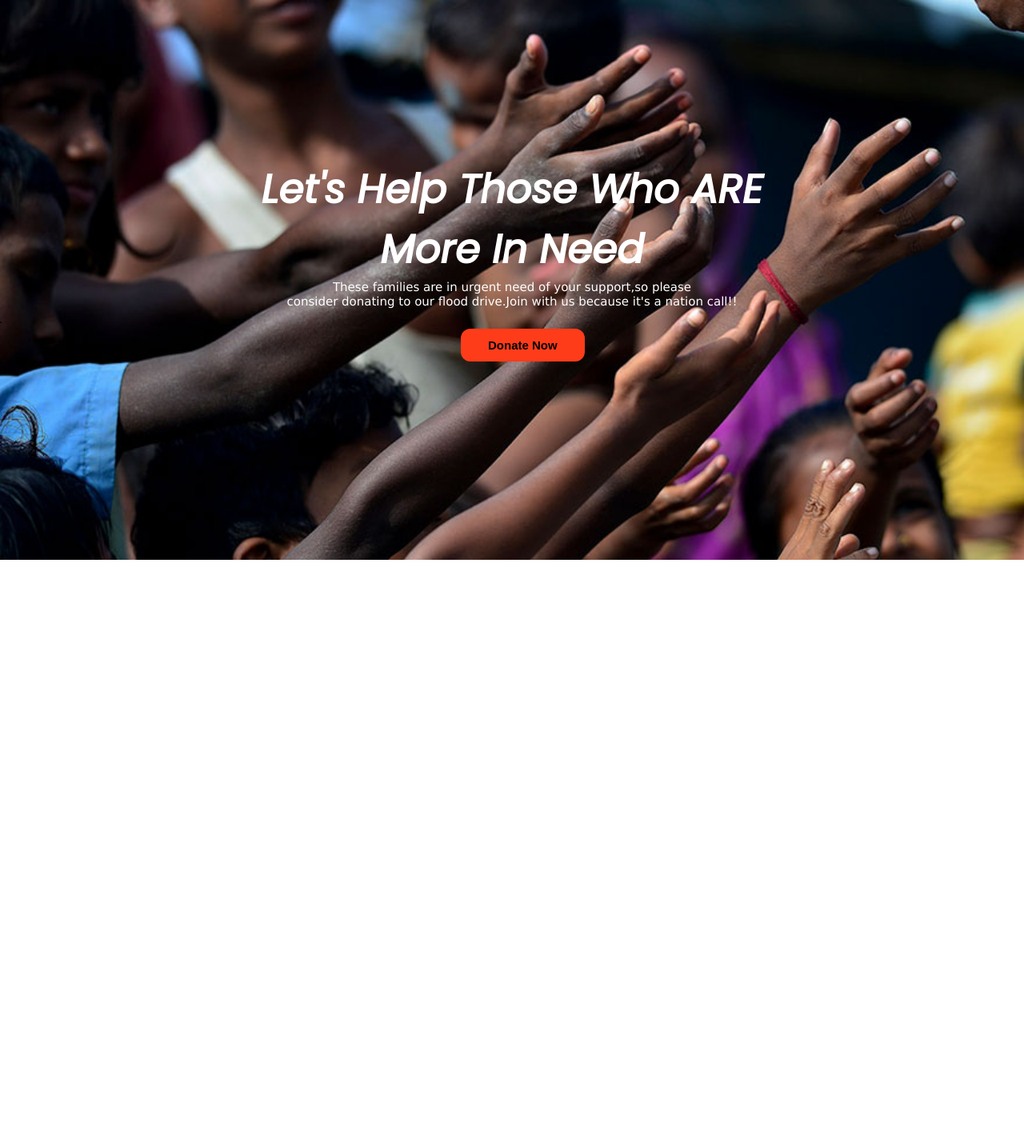
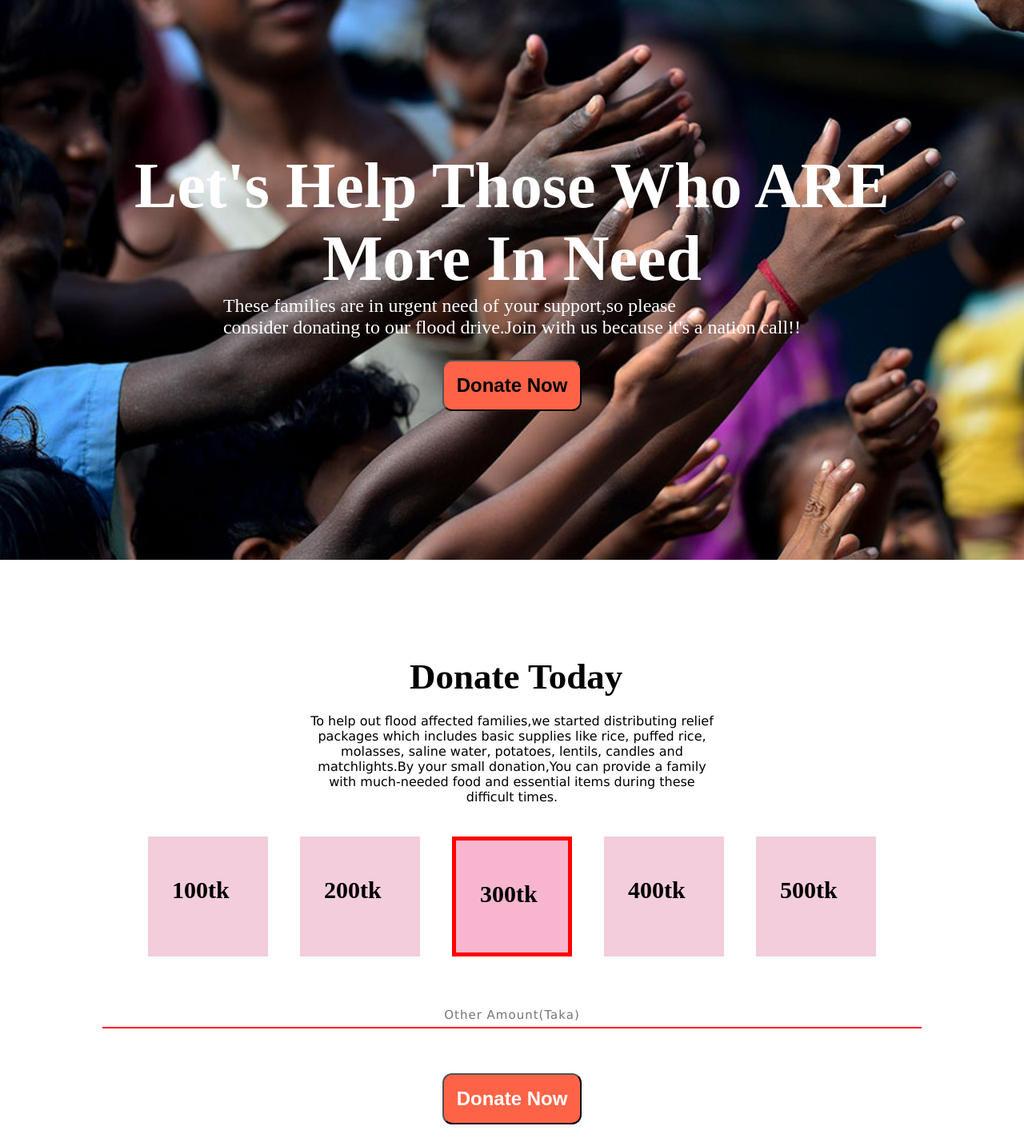
Before and after one commit to nahid-rains/developer-protfplio, a plain HTML site: page index.html in a window 1280 px wide. Shown: the top 1423 px of the page at 80% size. Before the commit the page ends 800 px from the top, so only its background shows below. Drawn offline with Linux system fonts and the light colour scheme.

Commit message:
it's an another setup

```diff
--- a/index.html
+++ b/index.html
@@ -12,24 +12,60 @@
 
 </head>
 <body>
-    <section>
-     <div class="top-banner">
-        <h1>Let's Help Those Who ARE<br> More In Need</h1>
 
-        <p>These families are in urgent need of your support,so please<br> consider donating to our flood drive.Join with us because it's a nation call!!</p>.
-        <br>
-        <button class="hero-btn">Donate Now</button>
+    <div class="top-banner">
+        <div class="child-div">
+            <h1 id="header-id">Let's Help Those Who ARE</h1>
+            <h1 id="header-id">More In Need</h1>
+
+            <p>These families are in urgent need of your support,so please<br> consider donating to our flood drive.Join with us because it's a nation call!!</p>
+            <br>
+            <button class="hero-btn1">Donate Now</button>
+        </div>
+
+    </div>
+
+    <section class="mid-banner">
+        <h1 class="header-id">Donate Today</h1>
+        <p class="para-id">To help out flood affected families,we started distributing relief packages which includes basic supplies like rice, puffed rice, molasses, saline water, potatoes, lentils, candles and matchlights.By your small donation,You can provide a family with much-needed food and essential items during these difficult times. </p>
+
+        <div class="warper-div">
+            <div class="donation-div">
+                <h1>100tk</h1>
+            </div>
+            <div class="donation-div">
+                <h1>200tk</h1>
+            </div>
+            <div class="donation1-div">
+                <h1>300tk</h1>
+            </div>
+            <div class="donation-div">
+                <h1>400tk</h1>
+            </div>
+            <div class="donation-div">
+                <h1>500tk</h1>
+            </div>
+        </div>
+        <div class="another-div">
+            <input type="text" placeholder="Other Amount(Taka)"><br>
+            <br>
+            <button class="hero-btn">Donate Now</button>
+
+        </div>
+
+    </section>
+
+       <!-- mid banner finish -->
+
+    <section class="container">
+        <h1 class="header-id">Our Donate Plan</h1>
+        <p class="para-id">We’ve decided to distribute leaflets among people first from Thursday begging for money from them, the next day we’ll go to them again and collect whatever money they give.</p> <br>
 
 
 
-     </div>
-    </section>
-    <section class="mid-banner">
-        <h1>Donate Now</h1>
-        <div>
-            <p>To help out flood affected families,we started distributing relief packages which includes basic supplies like rice, puffed rice, molasses, saline water, potatoes, lentils, candles and matchlights.By your small donation,You can provide a family with much-needed food and essential items during these difficult times.</p>
-        </div>
-    </section>
+
+   </section>
+
 
 
 </body>
--- a/style.css
+++ b/style.css
@@ -2,58 +2,134 @@
     margin: 0;
     padding: 0;
 }
-body{
-    font-family: 'Poppins', sans-serif;
-}
+
 
 .top-banner{
     width: 100%;
     height: 700px;
+    position: relative;
+    background-image: url("protimage/flood.jpg");
+    background-repeat: no-repeat;
     background-size: cover;
-    background-image: url(protimage/flood.jpg);
+}
+
+.child-div{
+    width: 100%;
+    height: 100%;
+    font-size: 24px;
+    color: white;
+    display: flex;
     justify-content: center;
-    position: absolute;
+    align-items: center;
+    flex-direction: column;
 
 }
-.top-banner h1{
-    font-size: 50px;
+#header-id{
+    font-size: 80px;
+}
+
+.hero-btn1{
+    padding:16px ;
+    font-size: 24px;
+    font-weight: bold;
+    background-color: tomato;
+    border-radius: 12px;
+
+}
+
+.mid-banner{
+    width: 100%;
+    height: 600px;
+    justify-content: center;
+    margin-bottom: 180px;
+}
+.header-id{
+    font-size: 45px;
+    color: black;
+    align-items: center;
+    justify-content: center;
+    margin-top: 120px;
+    padding-left: 40%;
+
+}
+.para-id{
+    justify-content: center;
+    align-items: center;
     text-align: center;
-    color: white;
-    margin: 0;
-    color: tomato;
-    text-align: center;
-    color: white;
+    font-family: Verdana;
+    font-size: medium;
+    padding: 20px 380px;
+    color: black;
 
-    margin-top: 200px;
+}
+.warper-div{
+
+    display: flex;
+    justify-content: center;
+}
+
+.donation-div
+{
+
+    width:150px;
+    height: 150px;
+
+    padding-top:50px ;
+    padding-left: 30px;
+    box-sizing:border-box ;
+    font-size: 20px;
+    font-weight: bold;
+    margin: 20px;
+    align-items: center;
+    justify-content: center;
+    background-color: #f3cddc;
+}
+.donation1-div{
+    width:150px;
+    height: 150px;
+    background-color: #F8B5D0 ;
+    box-sizing:border-box ;
+    font-size: 20px;
+    font-weight: bold;
+    margin: 20px;
+    align-items: center;
+    justify-content: center;
+    padding-left: 30px;
+    padding-top:50px ;
+    border: 5px solid red;
+
+}
 
 
 
+
+
+input{
+    width: 80%;
+    padding: 6px 20px;
+    margin: 38px 0;
+    box-sizing: border-box;
+    border: none;
+    border-bottom: 2px solid red;
+    font-size: 15px;
+    font-family: Verdana;
+    letter-spacing: 1px;
+    text-align: center;
+
 }
-.top-banner p{
+.another-div{
+    width: 100%;
+    height: auto;
+    justify-content: center;
     text-align: center;
-    color: white;
-    font-weight: normal;
-    font-size: 15px;
-    font-family:Verdana;
+
 }
 .hero-btn{
-    display: inline-block;
-    text-decoration: none;
-    background-color: rgb(255, 60, 26);
-    padding: 12px 34px;
-    font-size: 13px;
-    border: none;
+    padding:16px ;
+    font-size: 24px;
+    font-weight: bold;
+    background-color: tomato;
     border-radius: 12px;
-    margin-left: 45%;
-    font-size: 15px;
-    font-weight: bold;
+    color: white;
+
 }
-.mid-banner{
-    height: 400px;
-    width: 100%;
-}
-.mid-banner h1{
-    text-decoration: none;
-    text-align: center;
-    color: black;
-}
```
